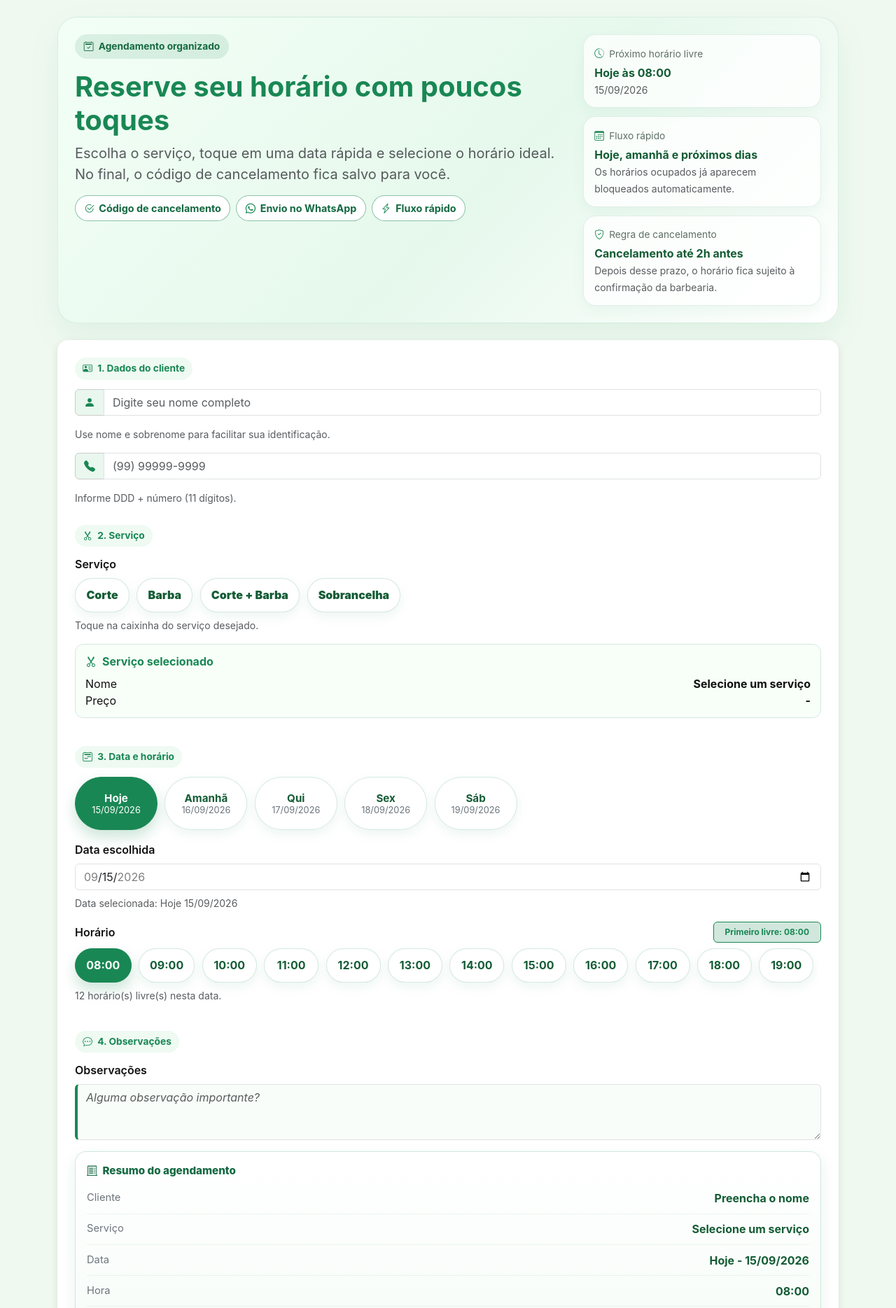
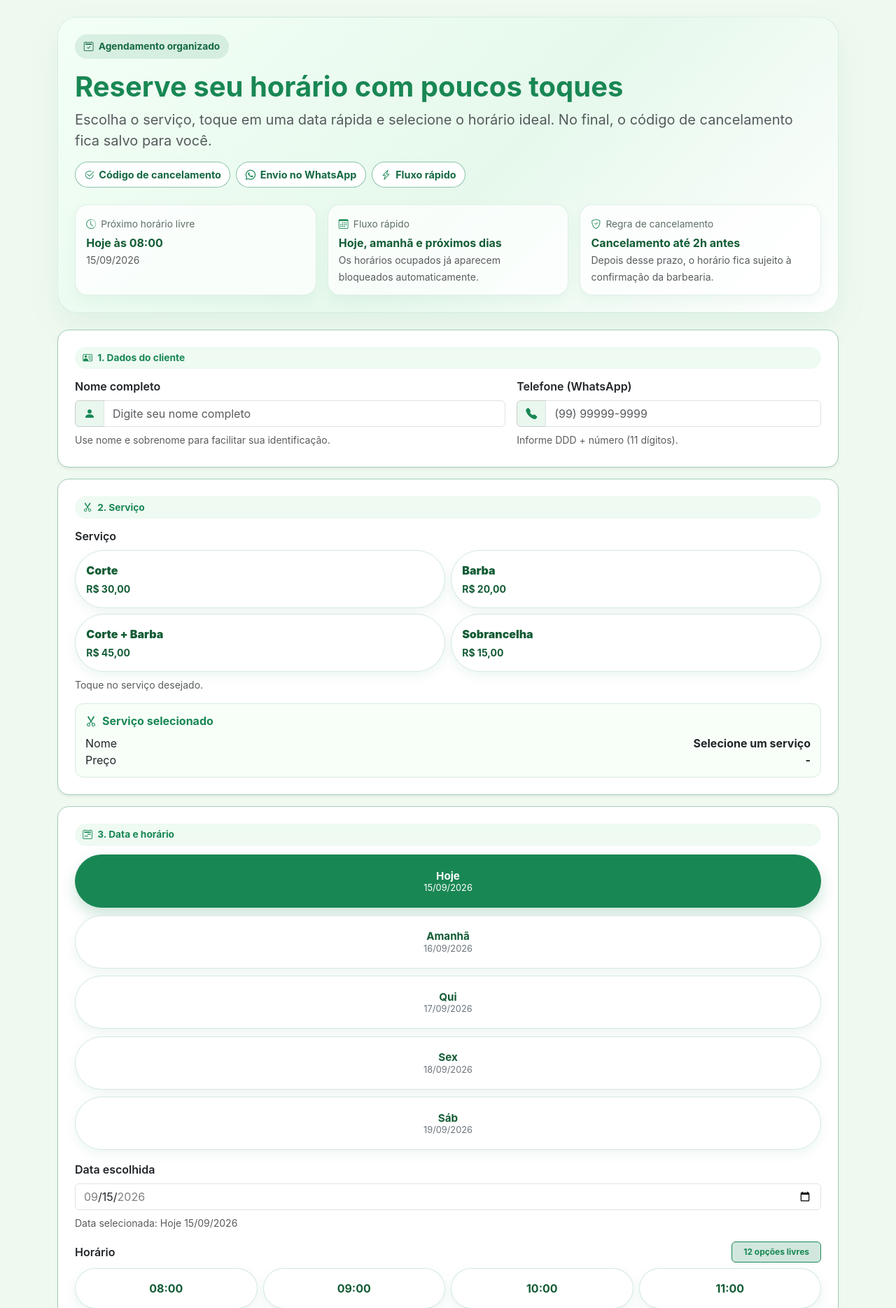
Before and after one commit to juninhoo0202/Barbearia, a Django app: page /agendar/ in a window 1280 px wide. Shown: the part 74-1943 px from the top of the page at 70% size. Run offline with Django 5.2, Linux system fonts and the light colour scheme; data comes from the database, SQL or seed files in the repository; tables that the repository leaves empty hold one stand-in row (values such as "Sample post").

Commit message:
Melhorias..

```diff
--- a/barbearia/templates/barbearia/agendar.html
+++ b/barbearia/templates/barbearia/agendar.html
@@ -610,8 +610,7 @@ body {
 
 <div class="container py-4">
   <div class="booking-hero mb-4">
-    <div class="d-flex flex-column flex-xl-row align-items-xl-start justify-content-between gap-4">
-      <div class="flex-grow-1">
+    <div class="pe-xl-4">
       <span class="booking-kicker"><i class="bi bi-calendar2-check"></i>Agendamento organizado</span>
       <h1 class="display-6 fw-bold text-success mt-3 mb-2">Reserve seu horário com poucos toques</h1>
       <p class="text-muted fs-5 mb-0">
@@ -649,18 +648,24 @@ body {
         </div>
       </div>
     </div>
-      <div class="booking-stats">
-        <div class="booking-stat">
+
+    <div class="row g-3 mt-2">
+      <div class="col-12 col-md-6 col-xl-4">
+        <div class="booking-stat h-100">
           <div class="booking-stat-title"><i class="bi bi-clock-history"></i> Próximo horário livre</div>
           <strong id="topProximoHorario">{{ proximo_horario_livre.texto|default:"Sem horários próximos" }}</strong>
           <small class="text-muted" id="topProximoHorarioData">{{ proximo_horario_livre.data_formatada|default:"" }}</small>
         </div>
-        <div class="booking-stat">
+      </div>
+      <div class="col-12 col-md-6 col-xl-4">
+        <div class="booking-stat h-100">
           <div class="booking-stat-title"><i class="bi bi-calendar3"></i> Fluxo rápido</div>
           <strong>Hoje, amanhã e próximos dias</strong>
           <small class="text-muted">Os horários ocupados já aparecem bloqueados automaticamente.</small>
         </div>
-        <div class="booking-stat">
+      </div>
+      <div class="col-12 col-xl-4">
+        <div class="booking-stat h-100">
           <div class="booking-stat-title"><i class="bi bi-shield-check"></i> Regra de cancelamento</div>
           <strong>Cancelamento até 2h antes</strong>
           <small class="text-muted">Depois desse prazo, o horário fica sujeito à confirmação da barbearia.</small>
@@ -679,11 +684,15 @@ body {
 
   <div class="row g-4 align-items-start">
     <div class="col-12">
-      <form id="agendamentoForm" method="POST" class="form-box">
+      <form id="agendamentoForm" method="POST" class="form-box bg-transparent p-0 shadow-none border-0">
         {% csrf_token %}
 
+        <div class="card border-success-subtle shadow-sm rounded-4 p-3 p-md-4 mb-3 bg-white">
           <div class="section-label"><i class="bi bi-person-vcard"></i>1. Dados do cliente</div>
-        <div class="mb-3 input-group">
+          <div class="row g-3 mb-1">
+            <div class="col-12 col-lg-7">
+              <label for="cliente" class="form-label fw-semibold">Nome completo</label>
+              <div class="input-group">
                 <span class="input-group-text"><i class="bi bi-person-fill"></i></span>
                 <input
                   type="text"
@@ -697,9 +706,11 @@ body {
                   placeholder="Digite seu nome completo"
                 >
               </div>
-        <small class="text-muted d-block mb-3">Use nome e sobrenome para facilitar sua identificação.</small>
-
-        <div class="mb-3 input-group">
+              <small class="text-muted d-block mt-2">Use nome e sobrenome para facilitar sua identificação.</small>
+            </div>
+            <div class="col-12 col-lg-5">
+              <label for="telefone" class="form-label fw-semibold">Telefone (WhatsApp)</label>
+              <div class="input-group">
                 <span class="input-group-text"><i class="bi bi-telephone-fill"></i></span>
                 <input
                   type="tel"
@@ -713,13 +724,17 @@ body {
                   placeholder="(99) 99999-9999"
                 >
               </div>
-        <small class="text-muted d-block mb-1" id="telefoneHint">Informe DDD + número (11 dígitos).</small>
-
-        <div class="section-label mt-4"><i class="bi bi-scissors"></i>2. Serviço</div>
+              <small class="text-muted d-block mt-2" id="telefoneHint">Informe DDD + número (11 dígitos).</small>
+            </div>
+          </div>
+        </div>
+
+        <div class="card border-success-subtle shadow-sm rounded-4 p-3 p-md-4 mb-3 bg-white">
+          <div class="section-label"><i class="bi bi-scissors"></i>2. Serviço</div>
           <div class="mb-3">
             <label class="form-label fw-semibold">Serviço</label>
-          <div id="servicosContainer" class="slot-grid"></div>
-          <small class="text-muted d-block mt-2">Toque na caixinha do serviço desejado.</small>
+            <div id="servicosContainer" class="row g-2"></div>
+            <small class="text-muted d-block mt-2">Toque no serviço desejado.</small>
             <select class="d-none" id="servico" name="servico" aria-hidden="true" tabindex="-1">
               <option value="" disabled selected>Selecione o serviço</option>
               {% for s in servicos %}
@@ -730,7 +745,7 @@ body {
             </select>
           </div>
 
-        <div class="preview-box mb-3" id="servicoPreview">
+          <div class="preview-box mb-0" id="servicoPreview">
             <div class="fw-bold text-success mb-2"><i class="bi bi-scissors me-2"></i>Serviço selecionado</div>
             <div class="d-flex justify-content-between gap-3">
               <span>Nome</span>
@@ -741,8 +756,10 @@ body {
               <strong id="previewPreco" class="text-end">-</strong>
             </div>
           </div>
-
-        <div class="section-label mt-4"><i class="bi bi-calendar2-week"></i>3. Data e horário</div>
+        </div>
+
+        <div class="card border-success-subtle shadow-sm rounded-4 p-3 p-md-4 mb-3 bg-white">
+          <div class="section-label"><i class="bi bi-calendar2-week"></i>3. Data e horário</div>
           <div class="day-pills mb-3" id="datasRapidas"></div>
 
           <div class="mb-3">
@@ -753,21 +770,25 @@ body {
 
           <input type="hidden" id="hora" name="hora">
 
-        <div class="mb-3">
-          <div class="d-flex align-items-center justify-content-between gap-3 mb-2">
+          <div class="mb-0">
+            <div class="d-flex flex-column flex-sm-row align-items-start align-items-sm-center justify-content-between gap-2 mb-2">
               <label class="form-label fw-semibold mb-0">Horário</label>
-            <span class="badge bg-success-subtle text-success border border-success px-3 py-2" id="topHorarioBadge">Escolha uma data</span>
-          </div>
-          <div id="horariosContainer" class="slot-grid"></div>
-          <small id="horarioInfo" class="text-muted d-block mt-2">Os horários disponíveis aparecem em botões verdes.</small>
-        </div>
-
-        <div class="section-label mt-4"><i class="bi bi-chat-dots"></i>4. Observações</div>
-        <div class="mb-3">
+              <span class="badge bg-success-subtle text-success border border-success px-3 py-2 align-self-start align-self-sm-auto" id="topHorarioBadge">Escolha uma data</span>
+            </div>
+            <div id="horariosContainer" class="row g-2"></div>
+            <small id="horarioInfo" class="text-muted d-block mt-2">Escolha um horário disponível para liberar o botão de agendamento.</small>
+          </div>
+        </div>
+
+        <div class="card border-success-subtle shadow-sm rounded-4 p-3 p-md-4 mb-3 bg-white">
+          <div class="section-label"><i class="bi bi-chat-dots"></i>4. Observações</div>
+          <div class="mb-0">
             <label for="observacoes" class="form-label fw-semibold">Observações</label>
             <textarea class="form-control" id="observacoes" name="observacoes" placeholder="Alguma observação importante?"></textarea>
           </div>
-
+        </div>
+
+        <div class="card border-success-subtle shadow-sm rounded-4 p-3 p-md-4 mb-0 bg-white">
           <div class="summary-box booking-summary-box mb-3">
             <div class="booking-summary-title"><i class="bi bi-receipt-cutoff"></i>Resumo do agendamento</div>
             <div class="summary-row">
@@ -792,9 +813,18 @@ body {
             </div>
           </div>
 
-        <button type="submit" class="btn btn-success w-100 btn-lg" id="btnAgendar">
+          <div class="alert alert-success-subtle border border-success-subtle rounded-4 py-2 px-3 mb-3" role="status">
+            <div class="d-flex align-items-center gap-2 fw-semibold text-success-emphasis">
+              <i class="bi bi-check2-circle"></i>
+              <span>Confirmação inteligente</span>
+            </div>
+            <small class="text-muted d-block mt-1" id="confirmacaoHint">Preencha nome, telefone, serviço, data e horário para agendar.</small>
+          </div>
+
+          <button type="submit" class="btn btn-success w-100 btn-lg py-3" id="btnAgendar" disabled>
             <span id="btnAgendarText">Agendar horário</span>
           </button>
+        </div>
       </form>
     </div>
 
@@ -1015,6 +1045,7 @@ const copiarModalCodigoBtn = document.getElementById("copiarModalCodigoBtn");
 const jaSalveiModalBtn = document.getElementById("jaSalveiModalBtn");
 const toggleBtn = document.getElementById("toggleDarkMode");
 const body = document.body;
+const confirmacaoHint = document.getElementById("confirmacaoHint");
 
 const hoje = new Date();
 const diaSemana = hoje.getDay();
@@ -1092,6 +1123,35 @@ function normalizarNome(valor) {
 
 function formatarPreco(valor) {
   return `R$ ${String(valor || "").replace(".", ",")}`;
+}
+
+function telefoneValido() {
+  return inputTelefone.value.replace(/\D/g, "").length >= 10;
+}
+
+function atualizarEstadoBotaoAgendar() {
+  const nomeValido = inputCliente.value.trim().length >= 3;
+  const servicoValido = Boolean(selectServico.value);
+  const dataValida = Boolean(inputData.value);
+  const horaValida = Boolean(inputHora.value);
+  const pronto = nomeValido && telefoneValido() && servicoValido && dataValida && horaValida;
+
+  btnAgendar.disabled = !pronto;
+  btnAgendar.setAttribute("aria-disabled", pronto ? "false" : "true");
+
+  if (!confirmacaoHint) return;
+  if (pronto) {
+    confirmacaoHint.textContent = "Tudo certo! Agora é só clicar em Agendar horário.";
+    return;
+  }
+
+  const pendencias = [];
+  if (!nomeValido) pendencias.push("nome");
+  if (!telefoneValido()) pendencias.push("telefone");
+  if (!servicoValido) pendencias.push("serviço");
+  if (!dataValida) pendencias.push("data");
+  if (!horaValida) pendencias.push("horário");
+  confirmacaoHint.textContent = `Falta preencher: ${pendencias.join(", ")}.`;
 }
 
 function mostrarFeedback(tipo, mensagem) {
@@ -1178,15 +1238,23 @@ function renderizarServicos() {
     const nome = option.textContent.split(" - ")[0].trim();
     const botao = document.createElement("button");
     botao.type = "button";
-    botao.className = "slot-chip btn";
+    botao.className = "slot-chip service-chip btn btn-outline-success w-100 py-3 d-inline-flex flex-column align-items-center align-items-sm-start justify-content-center gap-1 text-center text-sm-start";
     botao.dataset.value = option.value;
     botao.setAttribute("aria-pressed", option.value === selectServico.value ? "true" : "false");
-    botao.innerHTML = `<strong>${nome}</strong>`;
+    botao.innerHTML = `
+      <strong>${nome}</strong>
+      <small class="small">${formatarPreco(option.dataset.preco || "")}</small>
+    `;
     botao.addEventListener("click", () => {
       selectServico.value = option.value;
       atualizarPreviewServico();
+      atualizarEstadoBotaoAgendar();
     });
-    servicosContainer.appendChild(botao);
+
+    const coluna = document.createElement("div");
+    coluna.className = "col-12 col-sm-6";
+    coluna.appendChild(botao);
+    servicosContainer.appendChild(coluna);
   });
 
   destacarServicoAtivo();
@@ -1205,6 +1273,7 @@ function atualizarResumo() {
   resumoData.textContent = dataSelecionada;
   resumoHora.textContent = horaSelecionada;
   resumoValor.textContent = precoSelecionado;
+  atualizarEstadoBotaoAgendar();
 }
 
 function destacarDataAtiva() {
@@ -1229,7 +1298,7 @@ function renderizarAtalhosData() {
     const iso = toISODate(cursor);
     const botao = document.createElement("button");
     botao.type = "button";
-    botao.className = "day-pill btn";
+    botao.className = "day-pill btn btn-outline-success w-100";
     botao.dataset.date = iso;
     botao.setAttribute("aria-pressed", iso === inputData.value ? "true" : "false");
     botao.innerHTML = `
@@ -1261,7 +1330,7 @@ function renderizarHorarios(horarios) {
   horariosContainer.innerHTML = "";
 
   if (!horariosDisponiveis.length) {
-    horariosContainer.innerHTML = '<div class="slot-empty">Nenhum horário livre para esta data.</div>';
+    horariosContainer.innerHTML = '<div class="col-12"><div class="slot-empty">Nenhum horário livre para esta data.</div></div>';
     topHorarioBadge.textContent = "Sem horários";
     horarioInfo.textContent = "Escolha outra data para ver opções livres.";
     inputHora.value = "";
@@ -1269,30 +1338,43 @@ function renderizarHorarios(horarios) {
     return;
   }
 
-  const horaInicial = horariosDisponiveis.includes(inputHora.value) ? inputHora.value : horariosDisponiveis[0];
-  inputHora.value = horaInicial;
+  if (!horariosDisponiveis.includes(inputHora.value)) {
+    inputHora.value = "";
+  }
 
   horariosDisponiveis.forEach((hora) => {
     const botao = document.createElement("button");
     botao.type = "button";
-    botao.className = `slot-chip btn${hora === horaInicial ? " is-selected" : ""}`;
+    botao.className = `slot-chip hour-chip btn btn-outline-success w-100 py-3${hora === inputHora.value ? " is-selected" : ""}`;
     botao.textContent = hora;
+    botao.setAttribute("aria-pressed", hora === inputHora.value ? "true" : "false");
     botao.addEventListener("click", () => {
       inputHora.value = hora;
       renderizarHorarios(horariosDisponiveis);
     });
-    horariosContainer.appendChild(botao);
+
+    const coluna = document.createElement("div");
+    coluna.className = "col-6 col-md-4 col-lg-3";
+    coluna.appendChild(botao);
+    horariosContainer.appendChild(coluna);
   });
 
-  topHorarioBadge.textContent = `Primeiro livre: ${horariosDisponiveis[0]}`;
-  horarioInfo.textContent = `${horariosDisponiveis.length} horário(s) livre(s) nesta data.`;
+  topHorarioBadge.textContent = inputHora.value ? `Horário selecionado: ${inputHora.value}` : `${horariosDisponiveis.length} opções livres`;
+  horarioInfo.textContent = inputHora.value
+    ? `${horariosDisponiveis.length} horário(s) livre(s) nesta data.`
+    : "Toque em um horário para selecionar.";
   atualizarResumo();
 }
 
 async function carregarHorarios() {
   if (!inputData.value) return;
 
-  horariosContainer.innerHTML = '<div class="slot-empty">Carregando horários...</div>';
+  if (inputHora.dataset.data !== inputData.value) {
+    inputHora.value = "";
+  }
+  inputHora.dataset.data = inputData.value;
+
+  horariosContainer.innerHTML = '<div class="col-12"><div class="slot-empty">Carregando horários...</div></div>';
   topHorarioBadge.textContent = "Carregando...";
   horarioInfo.textContent = "Buscando horários disponíveis.";
 
@@ -1304,7 +1386,7 @@ async function carregarHorarios() {
     renderizarHorarios(Array.isArray(dados.horarios) ? dados.horarios : []);
   } catch (erro) {
     console.error("Erro ao carregar horários:", erro);
-    horariosContainer.innerHTML = '<div class="slot-empty text-danger">Erro ao carregar horários.</div>';
+    horariosContainer.innerHTML = '<div class="col-12"><div class="slot-empty text-danger">Erro ao carregar horários.</div></div>';
     topHorarioBadge.textContent = "Erro";
     horarioInfo.textContent = "Não foi possível carregar os horários.";
     inputHora.value = "";
@@ -1355,6 +1437,7 @@ inputTelefone.addEventListener("input", (e) => {
   hint.textContent = digitos.length < 10
     ? "Telefone incompleto. Digite DDD + número."
     : "Telefone válido para contato.";
+  atualizarEstadoBotaoAgendar();
 });
 
 inputCliente.addEventListener("input", atualizarResumo);
@@ -1415,6 +1498,11 @@ form.addEventListener("submit", async (e) => {
 
   if (!form.checkValidity()) {
     form.reportValidity();
+    return;
+  }
+
+  if (btnAgendar.disabled) {
+    mostrarFeedback("danger", "Preencha os campos obrigatórios antes de agendar.");
     return;
   }
 
@@ -1449,6 +1537,7 @@ form.addEventListener("submit", async (e) => {
     form.reset();
     inputData.value = hojeISO;
     inputData.classList.remove("is-picked");
+    inputHora.value = "";
     dataInfo.textContent = `Data selecionada: ${rotuloDataCurto(inputData.value)} ${formatarDataBr(inputData.value)}`;
     renderizarAtalhosData();
     await carregarHorarios();
@@ -1459,8 +1548,8 @@ form.addEventListener("submit", async (e) => {
     mostrarFeedback("danger", "Erro de rede ao enviar o agendamento.");
   } finally {
     btnAgendar.classList.remove("loading");
-    btnAgendar.disabled = false;
     btnAgendarText.textContent = "Agendar horário";
+    atualizarEstadoBotaoAgendar();
   }
 });
 
@@ -1479,6 +1568,7 @@ renderizarServicos();
 atualizarPreviewServico();
 atualizarResumo();
 carregarHorarios();
+atualizarEstadoBotaoAgendar();
 </script>
 </body>
 </html>
--- a/barbearia/templates/barbearia/index.html
+++ b/barbearia/templates/barbearia/index.html
@@ -1194,6 +1194,9 @@
         <a href="{% url 'agendar' %}" class="menu-link">
           <i class="bi bi-calendar-check-fill"></i> Agendar Horários
         </a>
+        <a href="{% url 'horarios_agendados' %}" class="menu-link">
+          <i class="bi bi-calendar-week"></i> Horários já agendados
+        </a>
         <a href="#servicos" class="menu-link">
           <i class="bi bi-scissors"></i> Serviços e Preços
         </a>
--- a/barbearia/templates/barbearia/partials/site_chrome.html
+++ b/barbearia/templates/barbearia/partials/site_chrome.html
@@ -264,7 +264,7 @@
       <div class="site-menu-card">
         <a href="{% url 'home' %}" class="site-menu-link"><i class="bi bi-house-door-fill"></i> Página Inicial</a>
         <a href="{% url 'agendar' %}" class="site-menu-link"><i class="bi bi-calendar-check-fill"></i> Agendar Horários</a>
-        <a href="{% url 'home' %}#agendamentos" class="site-menu-link"><i class="bi bi-calendar-week"></i> Horários já agendados</a>
+        <a href="{% url 'horarios_agendados' %}" class="site-menu-link"><i class="bi bi-calendar-week"></i> Horários já agendados</a>
         <a href="{% url 'home' %}#servicos" class="site-menu-link"><i class="bi bi-scissors"></i> Serviços e Preços</a>
         <a href="{% url 'home' %}#localizacao" class="site-menu-link"><i class="bi bi-geo-alt-fill"></i> Localização</a>
         <button type="button" class="site-menu-link" data-bs-toggle="modal" data-bs-target="#sitePagamentoModal">
--- a/barbearia/views.py
+++ b/barbearia/views.py
@@ -305,24 +305,36 @@ def agendamento_response(request, ok, message, *, status=200, redirect_name="age
 # =====================================
 @ensure_csrf_cookie
 def home(request):
-    telefone_cliente = request.session.get("telefone_cliente")
+    telefone_cliente = normalizar_telefone(request.session.get("telefone_cliente"))
+    is_staff = request.user.is_authenticated and request.user.is_staff
     agora = localtime(now())
     horario_operacional = _resumo_operacional(agora)
     ultimo_agendamento = _obter_ultimo_agendamento_salvo(request)
+
     agendamentos = list(
         Agendamento.objects.filter(q_agendamentos_futuros(), status="agendado")
         .select_related("cliente", "servico")
         .order_by("data", "hora")
     )
+
+    if not is_staff:
+        if telefone_cliente:
+            agendamentos = [
+                agendamento
+                for agendamento in agendamentos
+                if normalizar_telefone(agendamento.cliente.telefone) == telefone_cliente
+            ]
+        else:
+            agendamentos = []
+
     agendamentos_hoje_count = contar_agendamentos_hoje_visiveis(agora)
     for agendamento in agendamentos:
         agendamento.dia_semana = nome_dia_semana(agendamento.data)
         agendamento.rotulo_destaque, agendamento.rotulo_classe = rotulo_data(agendamento.data)
-        agendamento.meu_agendamento = (
-            (not request.user.is_authenticated or not request.user.is_staff)
-            and telefone_cliente
-            and agendamento.cliente.telefone == telefone_cliente
+        agendamento.meu_agendamento = (not is_staff) and bool(
+            telefone_cliente and normalizar_telefone(agendamento.cliente.telefone) == telefone_cliente
         )
+
     servicos = Servico.objects.all().order_by("id")
     return render(
         request,
@@ -335,6 +347,33 @@ def home(request):
             "ultimo_agendamento": ultimo_agendamento,
             "barbearia": BARBEARIA_CONTATO,
             "horario_operacional": horario_operacional,
+            "proximo_horario_livre": obter_proximo_horario_disponivel(),
+        },
+    )
+
+
+@ensure_csrf_cookie
+def horarios_agendados(request):
+    telefone_cliente = normalizar_telefone(request.session.get("telefone_cliente"))
+    agendamentos = list(
+        Agendamento.objects.filter(q_agendamentos_futuros(), status="agendado")
+        .select_related("cliente", "servico")
+        .order_by("data", "hora")
+    )
+
+    for agendamento in agendamentos:
+        agendamento.dia_semana = nome_dia_semana(agendamento.data)
+        agendamento.rotulo_destaque, agendamento.rotulo_classe = rotulo_data(agendamento.data)
+        agendamento.eh_meu = bool(
+            telefone_cliente and normalizar_telefone(agendamento.cliente.telefone) == telefone_cliente
+        )
+
+    return render(
+        request,
+        "barbearia/horarios_agendados.html",
+        {
+            "agendamentos": agendamentos,
+            "barbearia": BARBEARIA_CONTATO,
             "proximo_horario_livre": obter_proximo_horario_disponivel(),
         },
     )
@@ -514,7 +553,8 @@ def horarios_livres_api(request):
 # Listar agendamentos
 # =====================================
 def listar_agendamentos(request):
-    telefone_cliente = request.session.get("telefone_cliente")
+    telefone_cliente = normalizar_telefone(request.session.get("telefone_cliente"))
+    is_staff = request.user.is_authenticated and request.user.is_staff
     agora = localtime(now())
     hoje = agora.date()
     hora_atual = agora.time()
@@ -523,6 +563,14 @@ def listar_agendamentos(request):
         .select_related("cliente", "servico")
         .order_by("data", "hora")
     )
+
+    if not is_staff:
+        if telefone_cliente:
+            agendamentos = [
+                ag for ag in agendamentos if normalizar_telefone(ag.cliente.telefone) == telefone_cliente
+            ]
+        else:
+            agendamentos = []
 
     data = []
     for ag in agendamentos:
@@ -537,8 +585,12 @@ def listar_agendamentos(request):
             "rotulo_destaque": rotulo_destaque,
             "rotulo_classe": rotulo_classe,
             "eh_hoje": ag.data == hoje,
-            "is_staff": request.user.is_authenticated and request.user.is_staff,
-            "meu_agendamento": (not request.user.is_authenticated or not request.user.is_staff) and telefone_cliente and ag.cliente.telefone == telefone_cliente
+            "is_staff": is_staff,
+            "meu_agendamento": bool(
+                (not is_staff)
+                and telefone_cliente
+                and normalizar_telefone(ag.cliente.telefone) == telefone_cliente
+            ),
         })
     return JsonResponse(data, safe=False)
 
--- a/setup/urls.py
+++ b/setup/urls.py
@@ -18,6 +18,7 @@ urlpatterns = [
     # Páginas principais
     path("", views.home, name="home"),
     path("agendar/", views.agendar, name="agendar"),
+    path("horarios-agendados/", views.horarios_agendados, name="horarios_agendados"),
     path("limpar-ultimo-agendamento/", views.limpar_ultimo_agendamento, name="limpar_ultimo_agendamento"),
 
     # Admin de agendamentos
```
Also changed, not shown: barbearia/templates/barbearia/home.html (+10 -2 lines), barbearia/templates/barbearia/horarios_agendados.html (added, +70 -0 lines), barbearia/tests.py (+58 -0 lines). Lines whose indentation alone changed are shown as unchanged.
